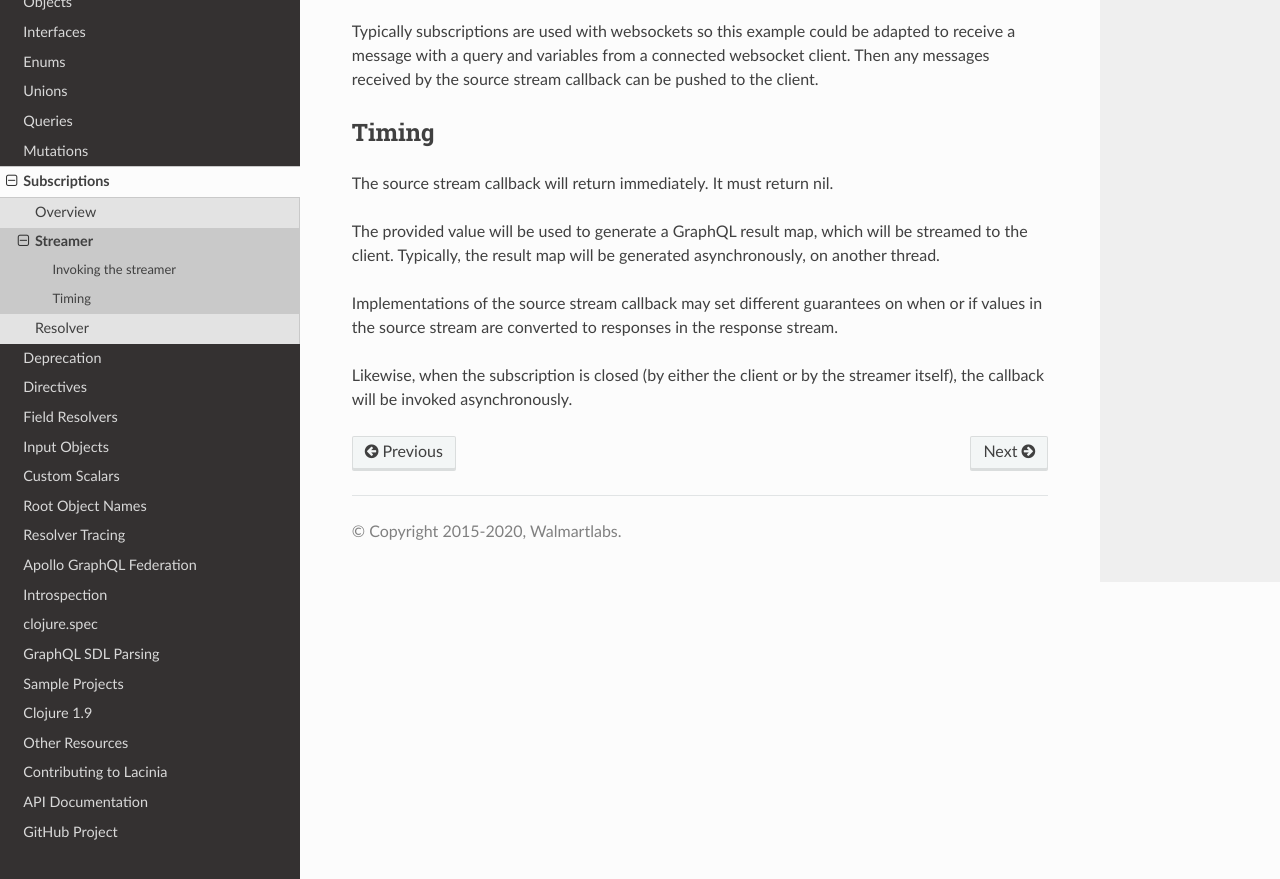
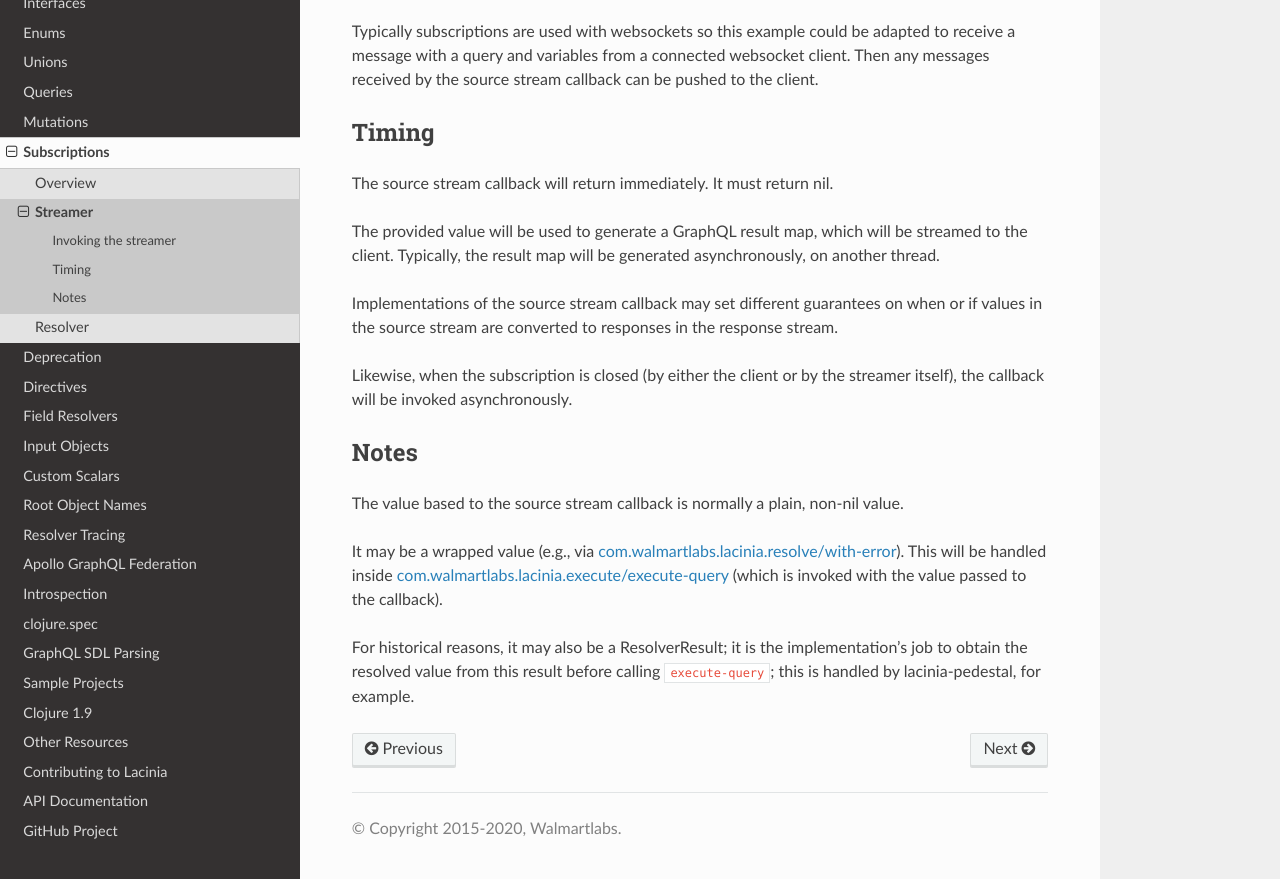
Before and after one commit to walmartlabs/lacinia, a Sphinx documentation site: the page built from docs/subscriptions/streamer.rst, in a window 1280 px wide and 900 px high, scrolled down 1511 px, cut to the strip 21-900 px from the top of the window. Built offline with Sphinx 7.4.7 and the Read the Docs theme 2.0.0, drawn with Linux system fonts in a browser that asks for light colours.

Commit message:
Allow a ResolverResult to be passed to a source stream callback
Allow for wrapped values when executing a query (e.g., streamer passes ResolverResult w/ error to source stream callback)

```diff
--- a/docs/subscriptions/streamer.rst
+++ b/docs/subscriptions/streamer.rst
@@ -77,3 +77,14 @@ are converted to responses in the response stream.
 
 Likewise, when the subscription is closed (by either the client or by the streamer itself),
 the callback will be invoked asynchronously.
+
+Notes
+-----
+
+The value based to the source stream callback is normally a plain, non-nil value.
+
+It may be a wrapped value (e.g., via :api:`resolve/with-error`).
+This will be handled inside :api:`execute/execute-query` (which is invoked with the value passed to the callback).
+
+For historical reasons, it may also be a ResolverResult; it is the implementation's job to obtain
+the resolved value from this result before calling ``execute-query``; this is handled by lacinia-pedestal, for example.
```
Also changed, not shown: 3 other files.
